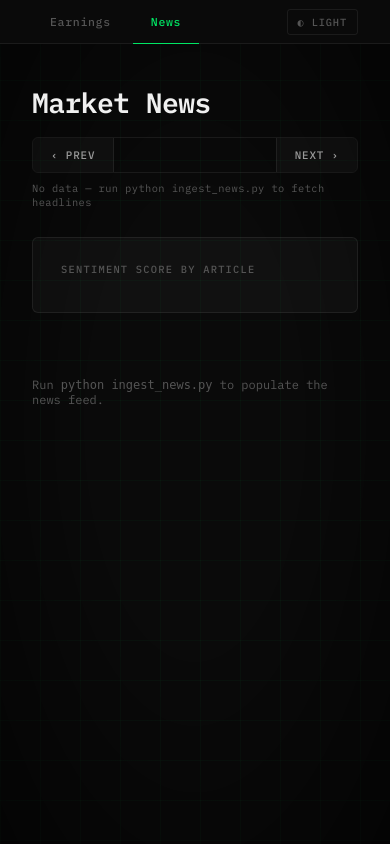
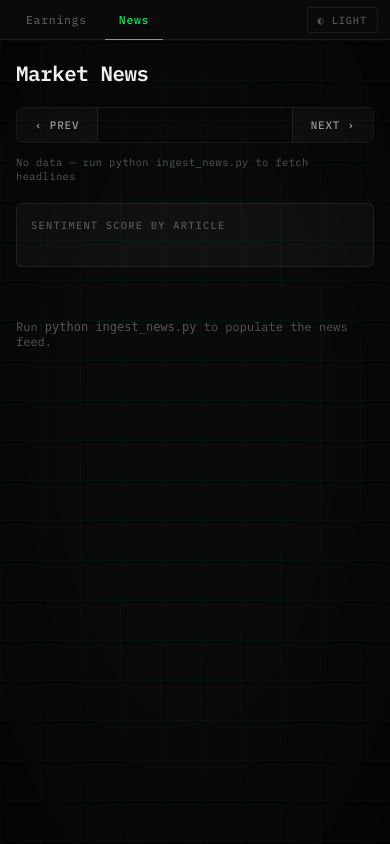
Before and after one commit to techDeckDude/earnings-report-parser, a Flask app: page /news in a window 390 px wide. Run offline with Flask 3, Linux system fonts and the light colour scheme; data that the repository does not hold is empty; some libraries are stand-ins or nearby versions.

Commit message:
Align News page spacing with Earnings page
- h1 margin-bottom: 16px → 32px
- carousel-nav margin-bottom: 8px → 12px
- report-meta margin-bottom: 28px → 20px
- stats-row margin-bottom: 24px → 20px
- chart-card-title margin-bottom: 16px → 20px (matches .card-title)
- Added mobile media query: 16px body padding, compact nav,
  smaller h1, tighter card/headline-card padding

Co-Authored-By: Claude Sonnet 4.6 <noreply@anthropic.com>

```diff
--- a/templates/news.html
+++ b/templates/news.html
@@ -107,13 +107,13 @@
     h1 {
       font-family: "IBM Plex Mono", monospace;
       font-size: 1.75rem; font-weight: 600;
-      color: var(--text-1); letter-spacing: -0.02em; margin-bottom: 16px;
+      color: var(--text-1); letter-spacing: -0.02em; margin-bottom: 32px;
     }
 
     /* ── Carousel nav ── */
     .carousel-nav {
       display: flex; align-items: center; gap: 0;
-      margin-bottom: 8px;
+      margin-bottom: 12px;
       border: 0.5px solid var(--border);
       border-radius: 6px;
       overflow: hidden;
@@ -150,7 +150,7 @@
     .report-meta {
       font-family: "IBM Plex Mono", monospace;
       font-size: 0.65rem; color: var(--text-3);
-      letter-spacing: 0.04em; margin-bottom: 28px;
+      letter-spacing: 0.04em; margin-bottom: 20px;
     }
 
     /* ── Carousel content transition ── */
@@ -162,7 +162,7 @@
     }
 
     /* ── Stats ── */
-    .stats-row { display: flex; gap: 10px; margin-bottom: 24px; flex-wrap: wrap; align-items: center; }
+    .stats-row { display: flex; gap: 10px; margin-bottom: 20px; flex-wrap: wrap; align-items: center; }
     .stat-chip {
       background: var(--bg-card); border: 0.5px solid var(--border);
       border-radius: 6px; padding: 10px 18px;
@@ -185,7 +185,7 @@
     .chart-card-title {
       font-family: "IBM Plex Mono", monospace;
       font-size: 0.65rem; font-weight: 500; letter-spacing: 0.12em; text-transform: uppercase;
-      color: var(--text-3); margin-bottom: 16px;
+      color: var(--text-3); margin-bottom: 20px;
     }
     .axis-label { font-size: 10px; fill: var(--text-3); font-family: "IBM Plex Mono", monospace; }
     .grid-line { stroke: var(--border); stroke-width: 1; }
@@ -279,8 +279,15 @@
       margin-top: 8px;
     }
 
-    /* ── Mobile: chart labels only ── */
-    @media (max-width: 600px) {
+    /* ── Mobile ── */
+    @media (max-width: 640px) {
+      body { padding: 20px 16px; }
+      .topnav { margin: -20px -16px 20px; padding: 0 12px; }
+      .topnav a { padding: 12px 14px; }
+      h1 { font-size: 1.3rem; margin-bottom: 20px; }
+      .chart-card { padding: 14px 14px; margin-bottom: 12px; }
+      .headline-card { padding: 14px 16px; margin-bottom: 8px; }
+      .stat-chip { padding: 8px 14px; }
       .axis-label { font-size: 12px; }
     }
   </style>
```
Also changed, not shown: CHANGELOG.md, README.md.
